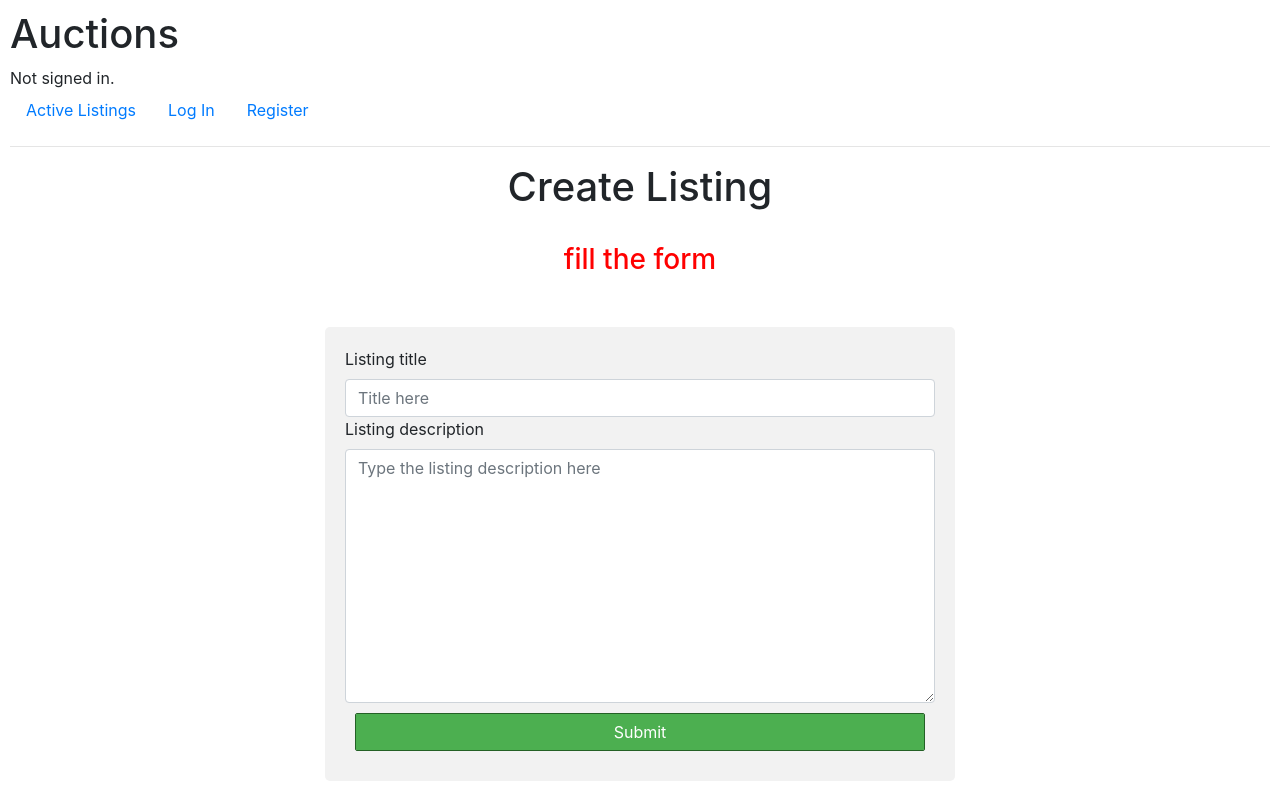
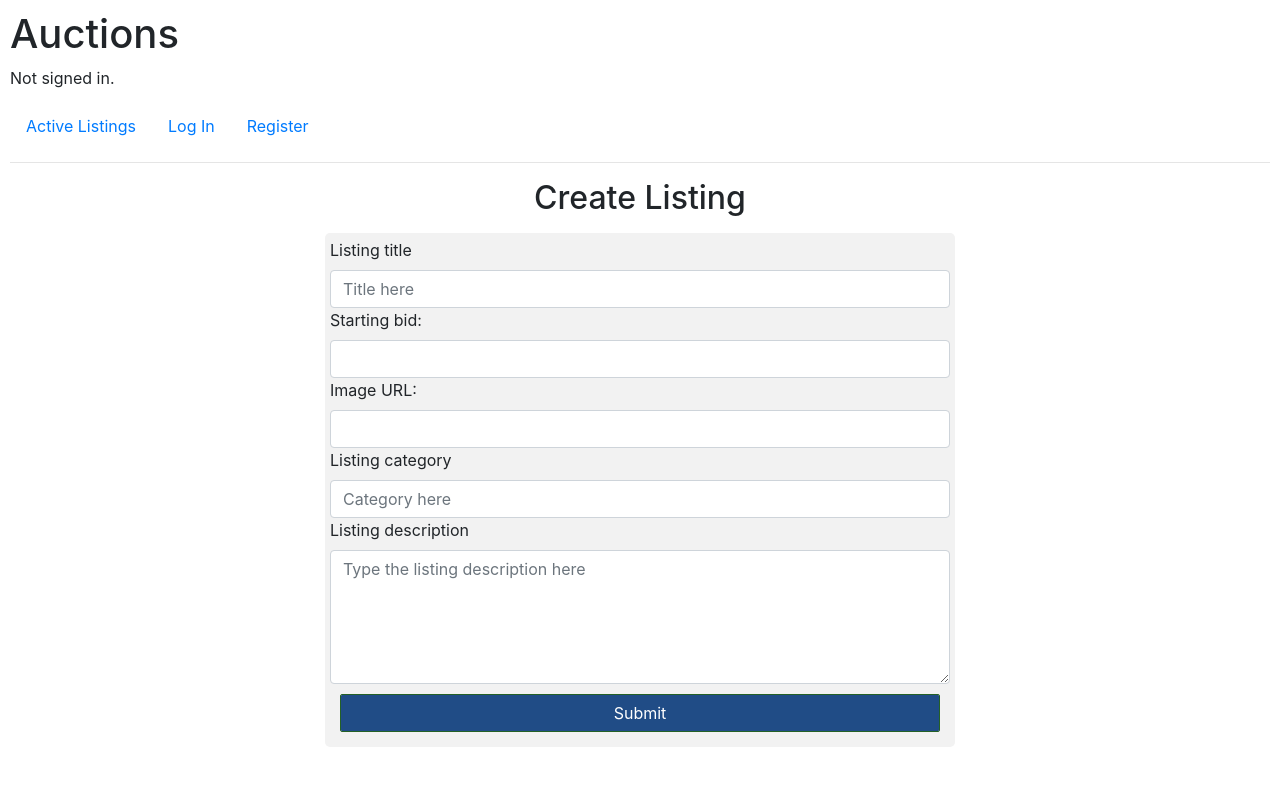
Before and after one commit to geoafrikana/cs50w, a Django app: page /createlisting in a window 1280 px wide. Run offline with Django 3.2, Linux system fonts and the light colour scheme; some libraries are stand-ins or nearby versions.

Commit message:
second condition fulfilled

```diff
--- /dev/null
+++ b/auctions/methods.py
@@ -0,0 +1,4 @@
+def save_listing(listing_title, bid_start, image_url, listing_category, listing_description, username ):
+    from .models import Listing, User
+    myproduct= Listing(title=listing_title, description = listing_description, price=bid_start, image_url = image_url, category = listing_category, seller=username)
+    myproduct.save()
--- a/auctions/static/auctions/styles.css
+++ b/auctions/static/auctions/styles.css
@@ -1,3 +1,3 @@
-body {
+ body {
     padding: 10px;
 }
--- a/auctions/templates/auctions/create_listing.html
+++ b/auctions/templates/auctions/create_listing.html
@@ -3,22 +3,34 @@
 
 
 {% block body %}
-<div style='text-align:center; margin-bottom:50px;'><h1>Create Listing</h1>
-    <br>
-    <h3 style='color:red'>{{message}}</h3></div>
+<div style='text-align:center; margin-bottom:5px;'>
+    <h2>Create Listing</h2>
+    <p style='color:rgb(235, 143, 6)'>{{message}}</p>
+</div>
 
 
-   <div class='form-group' style="width:50%; margin:auto; border-radius:5px; background-color: #f2f2f2; padding: 20px;">
-       <form action="{% url 'create_listing' %}" method='POST'>
-           {% csrf_token %}
-           <label for='listing_title'>Listing title</label>
-           <input type="text" id='listing_title' name="listing_title" placeholder="Title here" class='form-control'>
-           <label for='listing_description'>Listing description</label>
-           <textarea rows=10 cols=20 id='listing_description' name='listing_description' placeholder='Type the listing description here' class='form-control'></textarea>
-           <div style='padding:10px'><input style="color:white; background-color:#4CAF50; border-radius: 2px; border-color:#246126; width:100%" type='submit' value='Submit' class='form-control'>
+<div class='form-group' style="width:50%; margin-left:auto; margin-right:auto; margin-bottom: 10px; border-radius:5px; background-color: #f2f2f2; padding: 5px;">
+    <form action="{% url 'create_listing' %}" method='POST'>
+        {% csrf_token %}
+        <input type='hidden' id='user' name='user' value='{{user.id}}'>
+        <label for='listing_title'>Listing title</label>
+        <input type="text" id='listing_title' name="listing_title" placeholder="Title here" class='form-control' required>
+        <label for="bid_start">Starting bid:</label>
+        <input type="number" id="bid_start" name="bid_start" class='form-control' required>
+        <label for="image_url">Image URL:</label>
+        <input type="url" id="image_url" name="image_url" class='form-control' >
+        <label for='listing_category'>Listing category</label>
+        <input type="text" id='listing_category' name="listing_category" placeholder="Category here" class='form-control'>
+
+        <label for='listing_description='>Listing description</label>
+        <textarea rows=5 cols=10 id='listing_description' name='listing_description'
+            placeholder='Type the listing description here' class='form-control' required></textarea>
+        <div style='padding:10px'><input
+                style="color:white; background-color:#204c86; border-radius: 2px; border-color:#246126; width:100%"
+                type='submit' value='Submit' class='form-control' >
         </div>
-       </form>
-   </div>
+    </form>
+</div>
 
 
 {% endblock %}
--- a/auctions/templates/auctions/layout.html
+++ b/auctions/templates/auctions/layout.html
@@ -8,14 +8,15 @@
         <link href="{% static 'auctions/styles.css' %}" rel="stylesheet">
     </head>
     <body>
-        <h1>Auctions</h1>
-        <div>
-            {% if user.is_authenticated %}
-                Signed in as <strong>{{ user.username }}</strong>.
+        <div id="header" >
+            <h1>Auctions</h1>
+        {% if user.is_authenticated %}
+            <p> Signed in as <strong>{{ user.username }}</strong>.</p>
             {% else %}
-                Not signed in.
+        <p>Not signed in.</p>
             {% endif %}
         </div>
+
         <ul class="nav">
             <li class="nav-item">
                 <a class="nav-link" href="{% url 'index' %}">Active Listings</a>
--- a/auctions/views.py
+++ b/auctions/views.py
@@ -3,6 +3,7 @@ from django.db import IntegrityError
 from django.http import HttpResponse, HttpResponseRedirect
 from django.shortcuts import render
 from django.urls import reverse
+from . import methods
 
 from .models import User
 
@@ -65,6 +66,13 @@ def register(request):
 
 def create_listing(request):
     if request.method == 'POST':
-        return render(request, "auctions/create_listing.html", {"message" : 'form filled'})
+        listing_title = request.POST["listing_title"]
+        bid_start = request.POST["bid_start"]
+        image_url = request.POST["image_url"]
+        listing_category = request.POST["listing_category"]
+        listing_description = request.POST["listing_description"]
+        bidder = request.POST["user"]
+        methods.save_listing(listing_title,bid_start,image_url,listing_category,listing_description,User.objects.filter(pk=bidder).first())
+        return render(request, "auctions/create_listing.html", {"message" : 'saved successfully'})
 
-    return render(request, "auctions/create_listing.html", {"message" : 'fill the form'})
+    return render(request, "auctions/create_listing.html", {"message" : ''})
```
Also changed, not shown: db.sqlite3.
